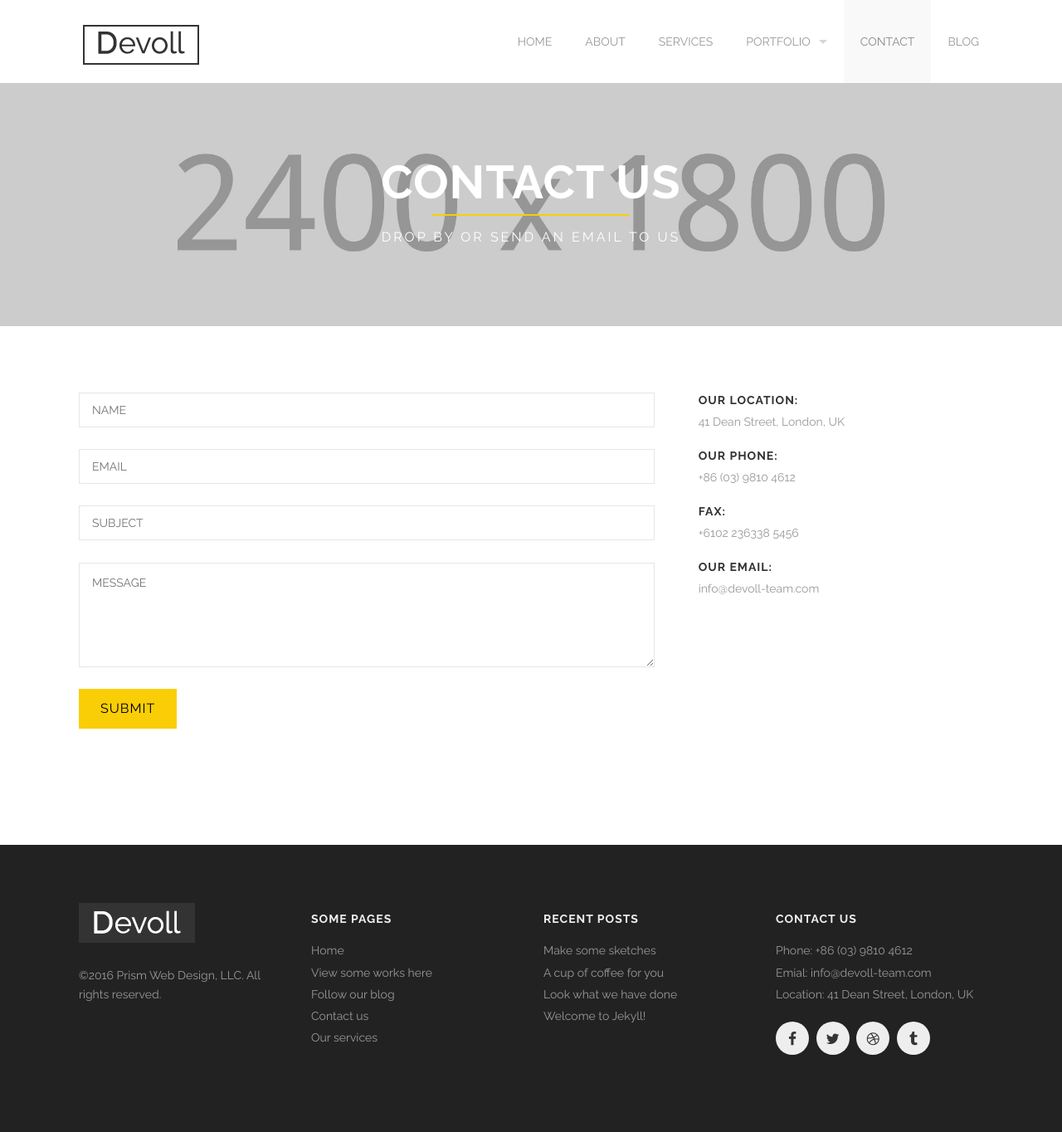
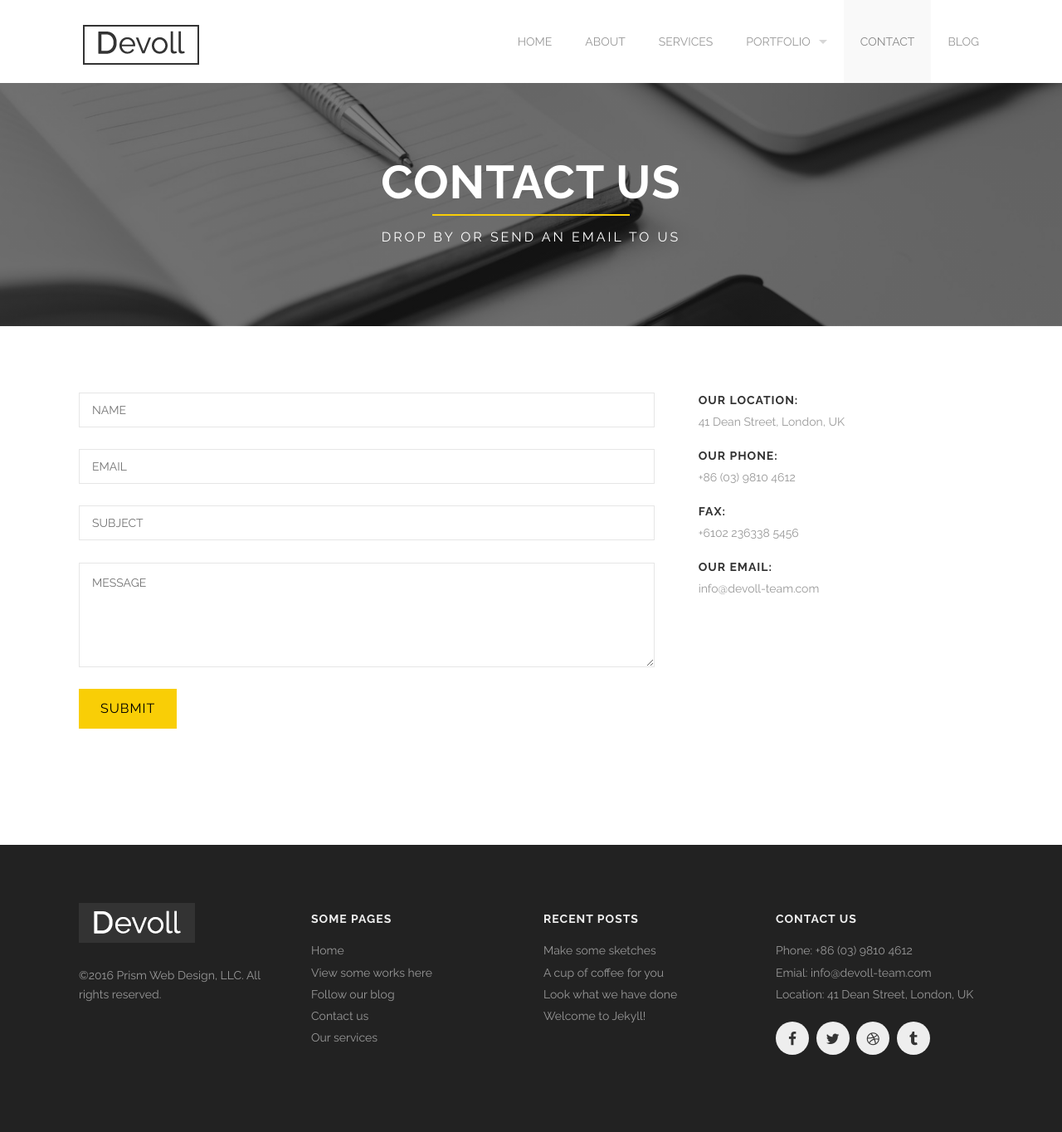
Before and after one commit to prismwebdesign/prismwebdesign-site, a Jekyll site: the page built from contact.html, in a window 1280 px wide. Shown: the whole page at 83% size. Built offline with Jekyll 4.4.1, drawn with Linux system fonts in a browser that asks for light colours; comment, search, counter and statistics services are not loaded.

Commit message:
Update contact page header

```diff
--- /dev/null
+++ b/_sass/_contact.scss
@@ -0,0 +1,3 @@
+.contact-header {
+  @include adaptive-bg('contact.jpeg', .5);
+}
--- a/contact.html
+++ b/contact.html
@@ -4,7 +4,7 @@ title: Contact
 section_id: contact
 ---
 
-<div class='full parallax' style='background-image: url(images/@stock/contact-header-bg.jpg); color: #fff;'>
+<div class='full parallax contact-header'>
   <div class='row'>
     <div class='large-12 columns'>
       {% include section-header.html title="Contact Us" tagline="Drop by or send an email to us" color="#fff" class="big" %}
--- a/css/main.scss
+++ b/css/main.scss
@@ -24,3 +24,4 @@
 @import "home";
 @import "blog";
 @import "portfolio-page";
+@import "contact";
--- a/index.html
+++ b/index.html
@@ -106,7 +106,7 @@ milestones:
 
 <div class="spacing"></div>
 
-{% include portfolio.html %}
+{% include portfolio-include.html %}
 {% include ingredients.html %}
 {% include milestones.html %}
 {% include members.html %}
```
Also changed, not shown: other parts of index.html (+1 -1 lines), _includes/portfolio-include.html (renamed from _includes/portfolio.html), images/adaptive/contact.jpeg (added), images/resized/1400/contact.jpeg (added), images/resized/480/contact.jpeg (added), images/resized/800/contact.jpeg (added).
